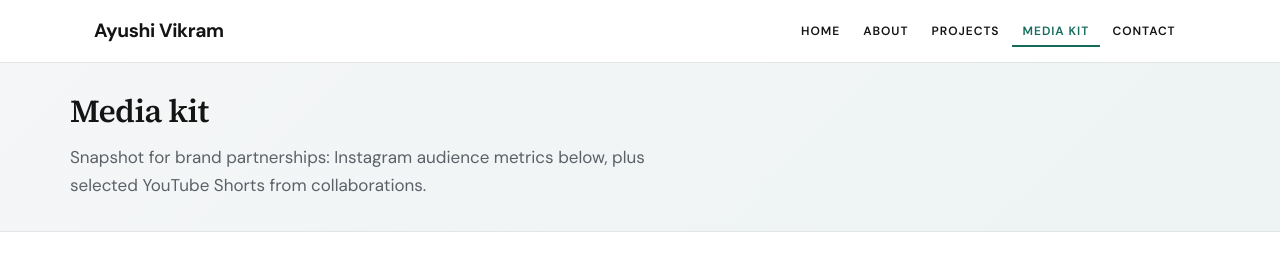
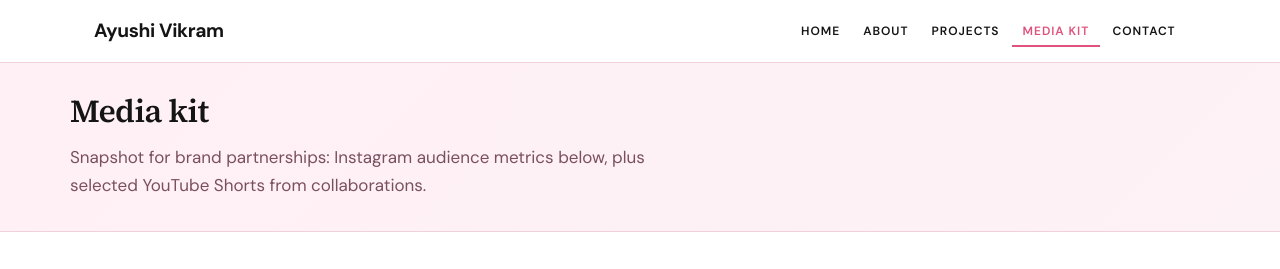
Before and after one commit to ayushivikram/portfolio, a plain HTML site: page media-kit.html in a window 1280 px wide. Shown: the top 269 px of the page. Drawn offline with nearby package versions, Linux system fonts and the light colour scheme.

Commit message:
pink theme

```diff
--- a/styles.css
+++ b/styles.css
@@ -1,15 +1,15 @@
 /* Ayushi Vikram — portfolio */
 :root {
-  --accent: #156b5c;
-  --accent-hover: #0f5247;
+  --accent: #e0527e;
+  --accent-hover: #c73d68;
   --black: #141414;
   --white: #ffffff;
-  --surface: #f5f6f7;
-  --border: #e2e4e8;
-  --text-muted: #5c6168;
-  --feature-coral: #b85850;
-  --feature-mint: #3d8870;
-  --feature-mustard: #b8922e;
+  --surface: #fff0f5;
+  --border: #f0d0db;
+  --text-muted: #7a5060;
+  --feature-coral: #d64f7a;
+  --feature-mint: #b83a62;
+  --feature-mustard: #e8739a;
   --sans: "DM Sans", system-ui, sans-serif;
   --serif: "Source Serif 4", Georgia, serif;
   --max: 1140px;
@@ -421,7 +421,7 @@ a:hover {
 .home-section--accent {
   margin-top: 0;
   padding: clamp(2rem, 4vw, 3rem) 1.25rem;
-  background: rgba(21, 107, 92, 0.06);
+  background: rgba(224, 82, 126, 0.06);
   border-bottom: 1px solid var(--border);
   border-left: 4px solid var(--accent);
 }
@@ -577,7 +577,7 @@ a.contact-block__value:hover {
 
 /* —— Media kit page —— */
 .page-media .hero-compact {
-  background: linear-gradient(135deg, var(--surface) 0%, rgba(21, 107, 92, 0.08) 100%);
+  background: linear-gradient(135deg, var(--surface) 0%, rgba(224, 82, 126, 0.08) 100%);
   padding: 1.5rem clamp(1rem, 4vw, 1.5rem) 2rem;
   border-bottom: 1px solid var(--border);
 }
@@ -895,7 +895,7 @@ a.contact-block__value:hover {
 .mk-cta__bg {
   position: absolute;
   inset: 0;
-  background: rgba(21, 107, 92, 0.1);
+  background: rgba(224, 82, 126, 0.1);
   clip-path: polygon(12% 0, 100% 0, 100% 100%, 0 100%);
   z-index: 0;
 }
```
